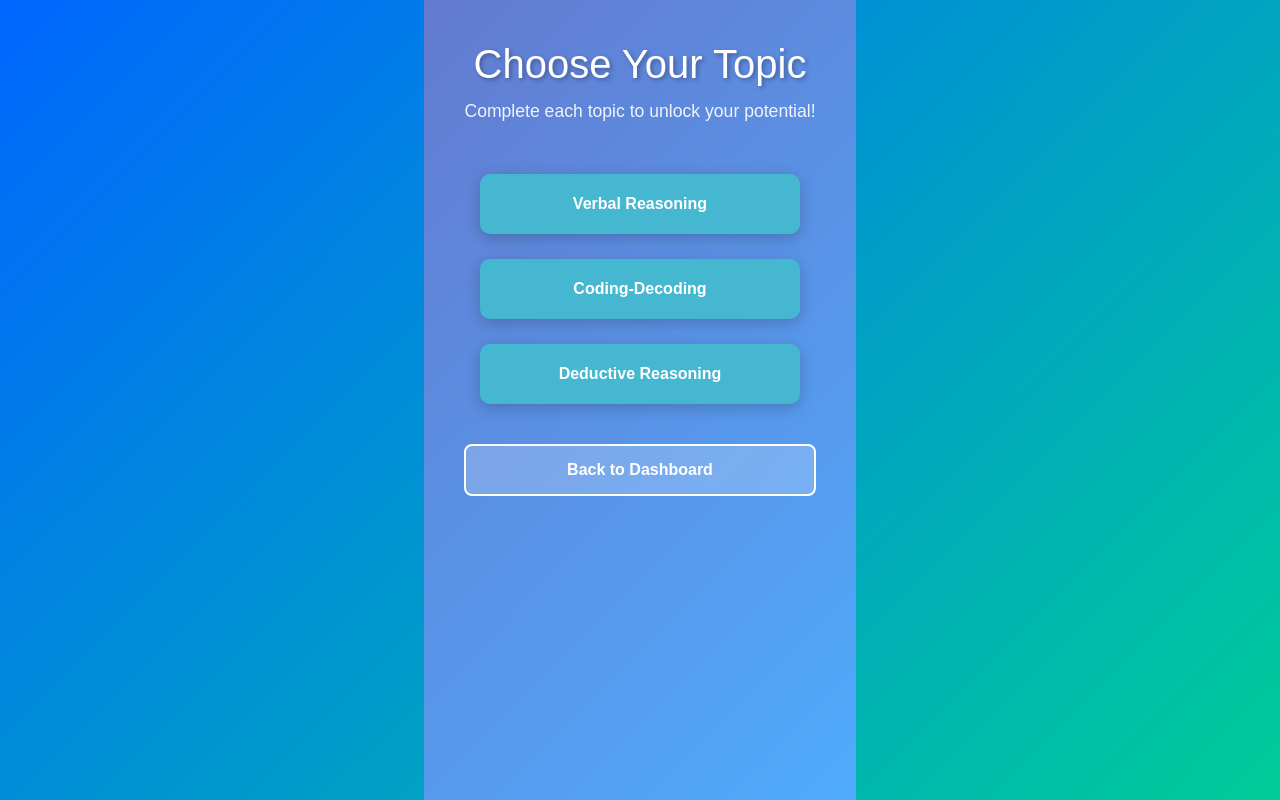
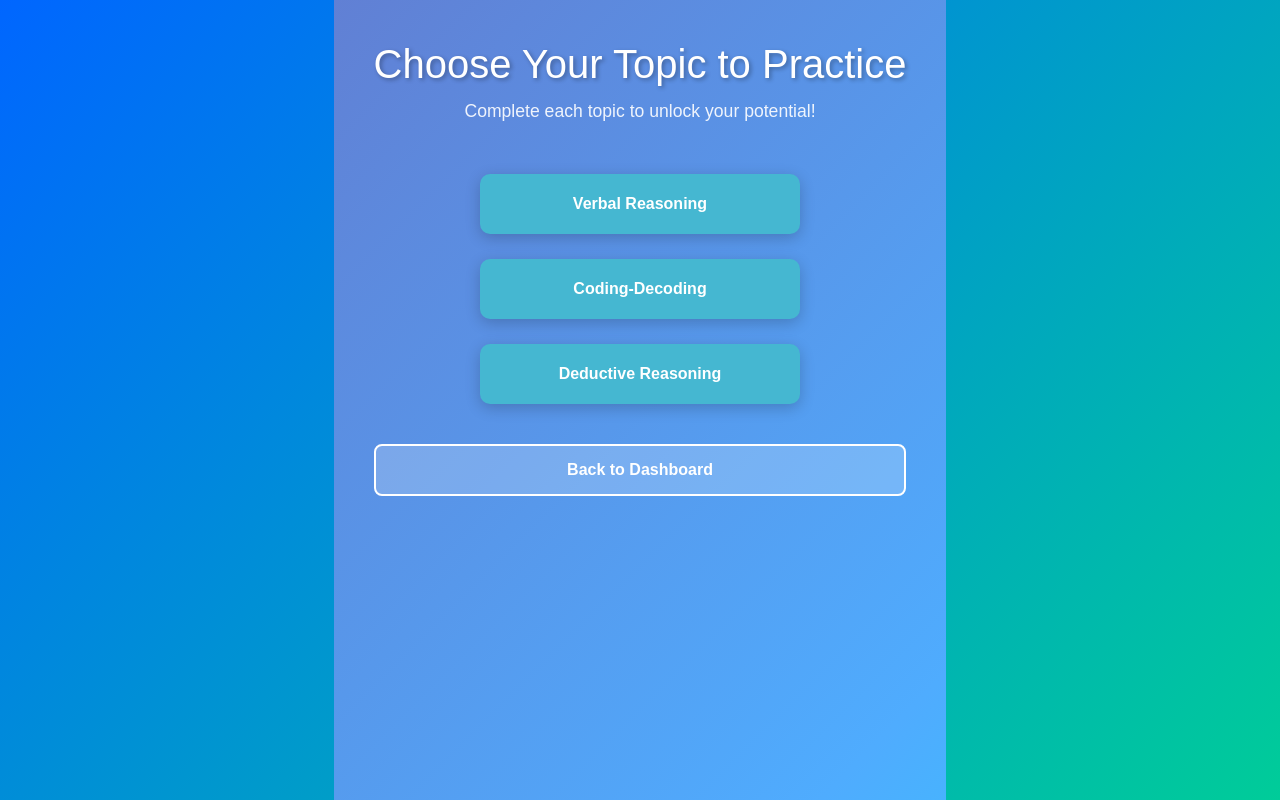
Before and after one commit to Ida-code/Student_perf, a React app in the folder src/: page /topicselection in a window 1280 px wide. Built offline with nearby package versions, Linux system fonts and the light colour scheme; no server answers; the HTML template or start-up script is replaced by a standard one.

Commit message:
Modified the Jenkins file and TopicSelection

```diff
--- a/src/TopicSelection.jsx
+++ b/src/TopicSelection.jsx
@@ -55,7 +55,7 @@ function TopicSelection() {
             textShadow: "2px 2px 4px rgba(0,0,0,0.3)",
           }}
         >
-          Choose Your Topic
+          Choose Your Topic to Practice
         </h1>
         <p
           style={{
```
Also changed, not shown: 1 other file (tests, documents, lock files or other folders).
